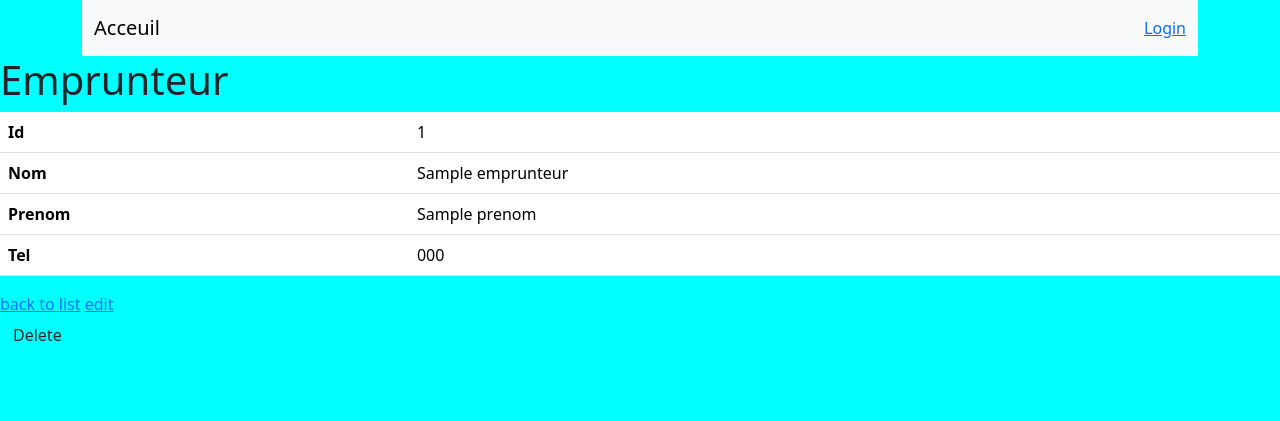
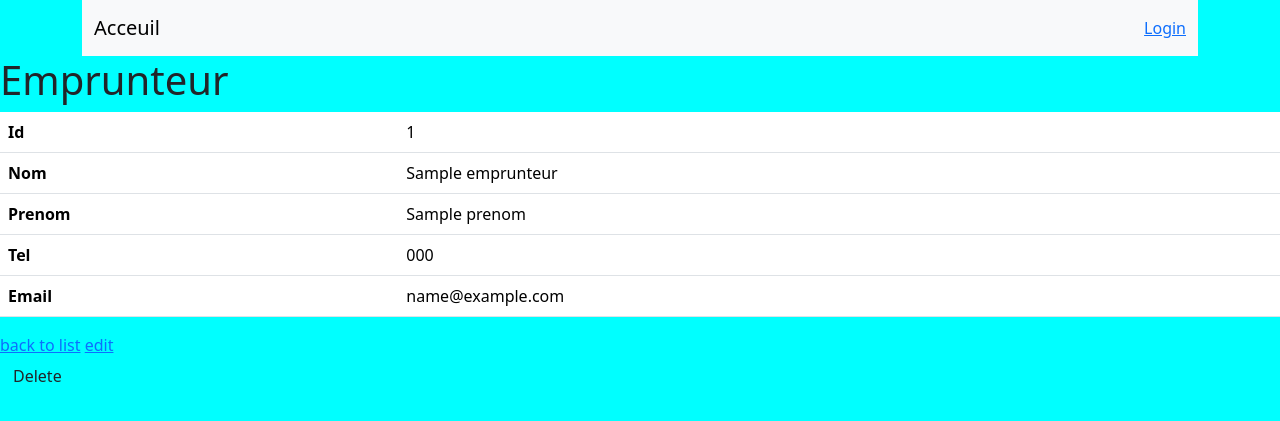
Before and after one commit to hugo-michel/ecf, a Symfony app: template templates/admin/emprunteur/show.html.twig in a window 1280 px wide. Shown: the top 421 px of the page. Run offline with Twig, Linux system fonts and the light colour scheme; the template is opened without the code that fills it: most values are stand-ins (such as "Sample title", 1, 10 or a date in 2020); style sheets or scripts are compiled from the project's sources; some libraries are stand-ins or nearby versions.

Commit message:
ajout mail dans liste user

```diff
--- a/templates/admin/emprunteur/index.html.twig
+++ b/templates/admin/emprunteur/index.html.twig
@@ -15,6 +15,7 @@
                 <th>Nom</th>
                 <th>Prenom</th>
                 <th>Tel</th>
+                <th>email</th>
                 <th>actions</th>
             </tr>
         </thead>
@@ -25,6 +26,7 @@
                 <td>{{ emprunteur.nom }}</td>
                 <td>{{ emprunteur.prenom }}</td>
                 <td>{{ emprunteur.tel }}</td>
+                <td>{{ emprunteur.user.email }}</td>
                 <td>
                     <a href="{{ path('app_admin_emprunteur_show', {'id': emprunteur.id}) }}">show</a>
                     <a href="{{ path('app_admin_emprunteur_edit', {'id': emprunteur.id}) }}">edit</a>
--- a/templates/admin/emprunteur/show.html.twig
+++ b/templates/admin/emprunteur/show.html.twig
@@ -23,6 +23,10 @@
                 <th>Tel</th>
                 <td>{{ emprunteur.tel }}</td>
             </tr>
+            <tr>
+                <th>Email</th>
+                <td>{{ emprunteur.user.email }}</td>
+            </tr>
         </tbody>
     </table>
 
```
